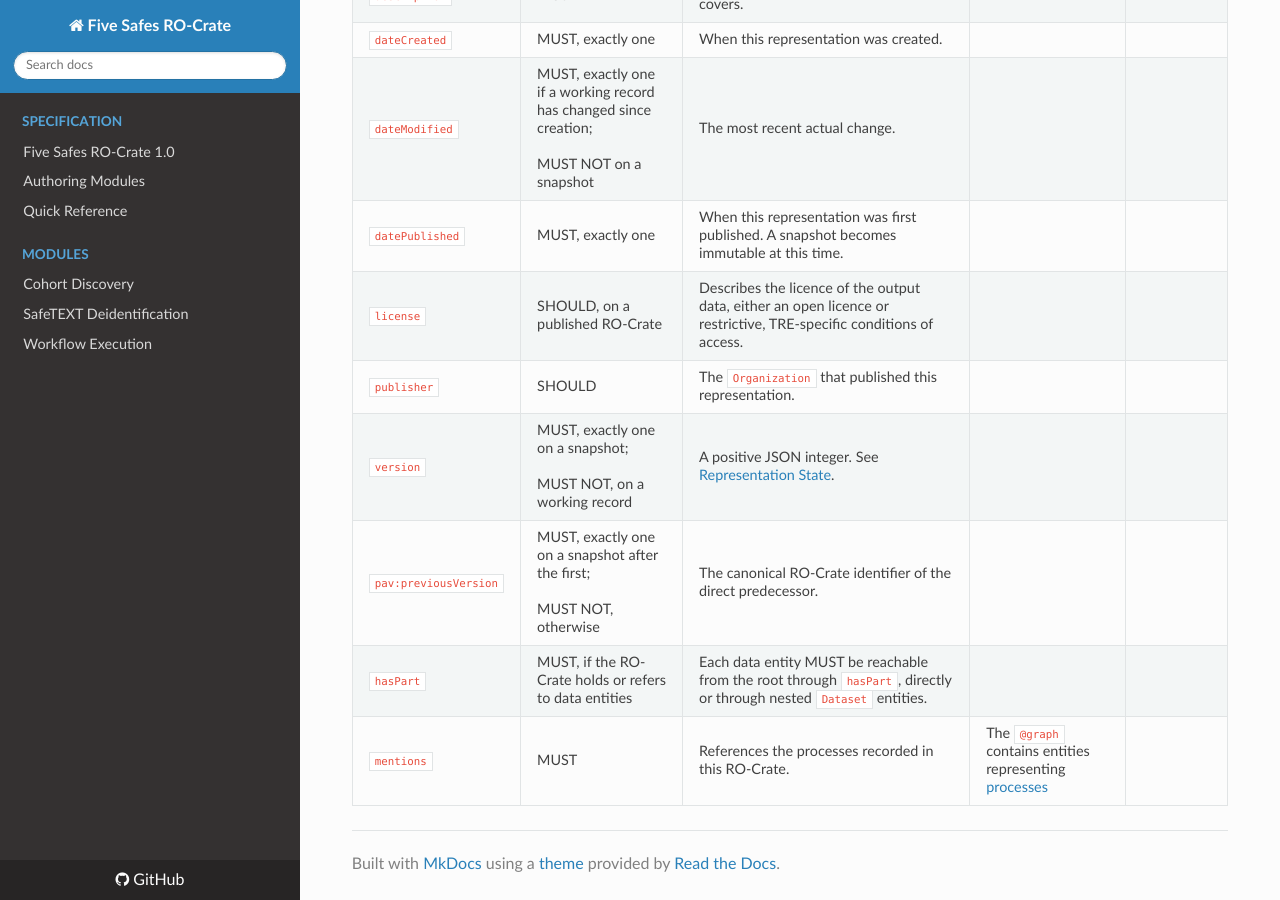
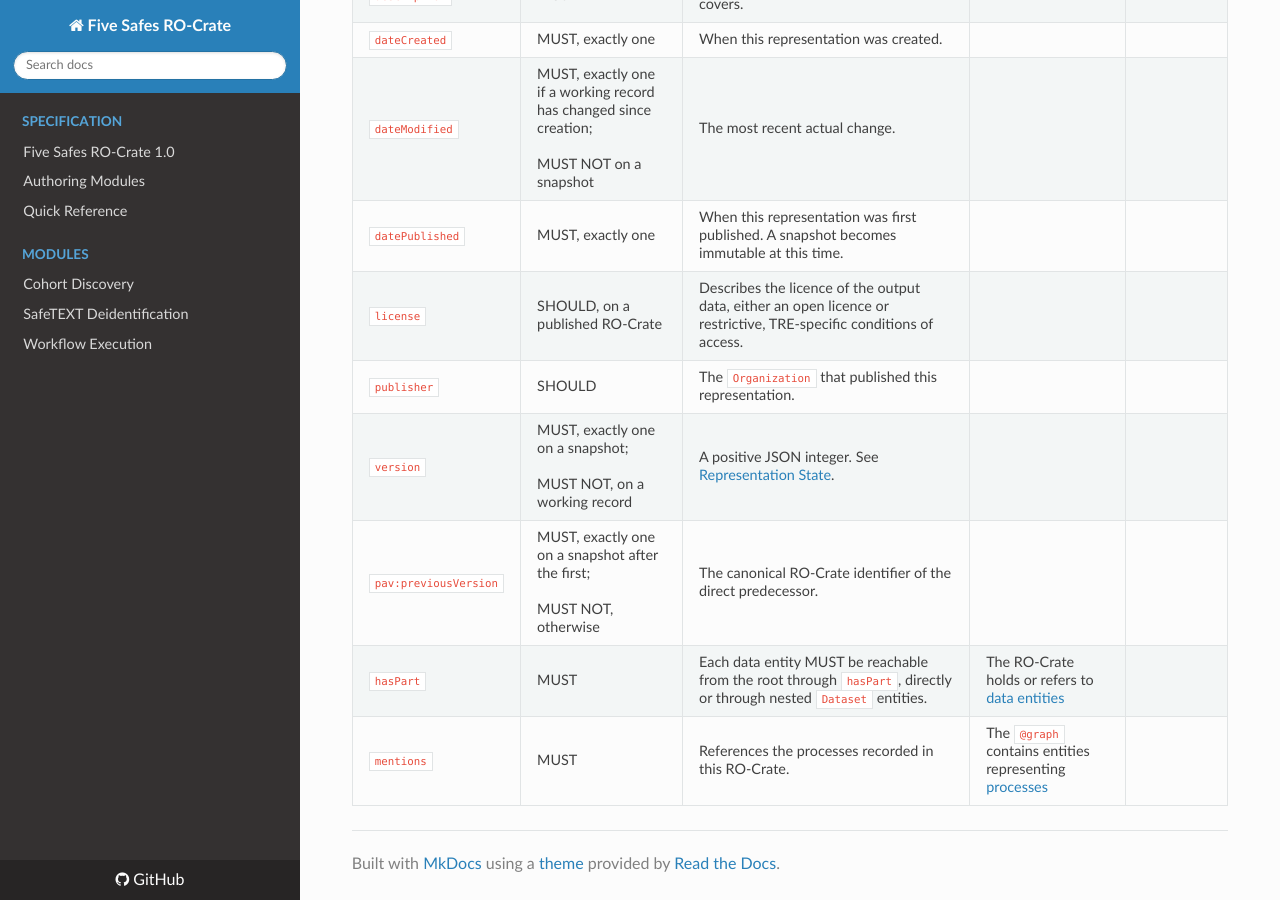
Before and after one commit to eScienceLab/Five-Safes-RO-Crate, an MkDocs documentation site: the page built from docs/rule-table.md, in a window 1280 px wide and 900 px high, scrolled down 623 px. Built offline with MkDocs 1.6.1, drawn with Linux system fonts in a browser that asks for light colours; nearby versions of some CDN libraries.

```diff
--- a/docs/rule-table.md
+++ b/docs/rule-table.md
@@ -16,5 +16,5 @@
 | `publisher` | SHOULD | The `Organization` that published this representation. | | |
 | `version` | MUST, exactly one on a snapshot; <br> <br> MUST NOT, on a working record | A positive JSON integer. See [Representation State](https://github.com/eScienceLab/Five-Safes-RO-Crate/blob/1.0/docs/index.md#representation-state). | | |
 | `pav:previousVersion` | MUST, exactly one on a snapshot after the first; <br> <br> MUST NOT, otherwise | The canonical RO-Crate identifier of the direct predecessor. | | |
-| `hasPart` | MUST, if the RO-Crate holds or refers to data entities | Each data entity MUST be reachable from the root through `hasPart`, directly or through nested `Dataset` entities. | | |
+| `hasPart` | MUST | Each data entity MUST be reachable from the root through `hasPart`, directly or through nested `Dataset` entities. | The RO-Crate holds or refers to [data entities](https://www.researchobject.org/ro-crate/specification/1.2/data-entities) | |
 | `mentions` | MUST | References the processes recorded in this RO-Crate. | The `@graph` contains entities representing [processes](https://github.com/eScienceLab/Five-Safes-RO-Crate/blob/1.0/docs/index.md#processes) | |
```
